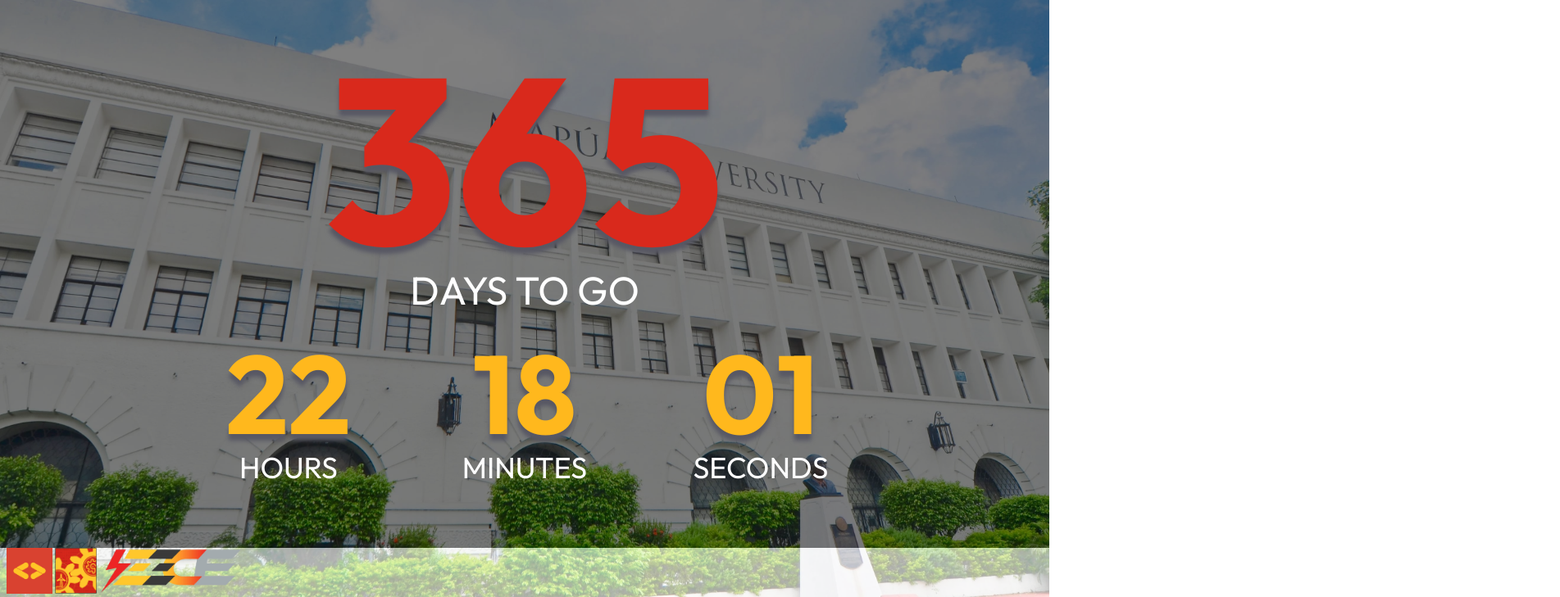
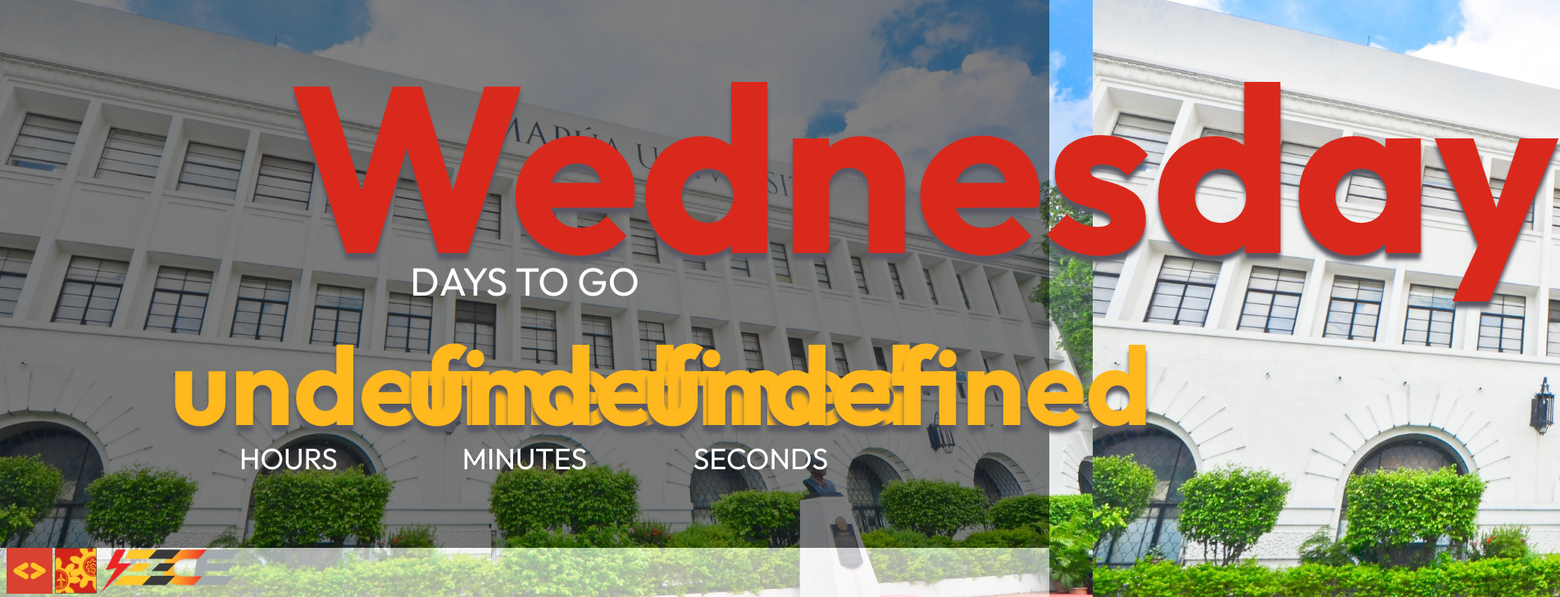
Before and after one commit to gdsc-mapua/Mapua100, a plain HTML site: page index.html in a window 1280 px wide. Shown: the part 154-883 px from the top of the page at 82% size, 1903 px wide, since content can reach past the window. Drawn offline with Linux system fonts and the light colour scheme.

Commit message:
updated script

```diff
--- a/index.html
+++ b/index.html
@@ -128,15 +128,19 @@
                 <span id="days">???</span>
                 <span>days to go</span>
             </div>
+
             <div class="break"></div>
+
             <div class="counter">
                 <span id="hours">??</span>
                 <span>hours</span>
             </div>
+
             <div class="counter">
                 <span id="minutes">??</span>
                 <span>minutes</span>
             </div>
+
             <div class="counter">
                 <span id="seconds">??</span>
                 <span>seconds</span>
@@ -155,18 +159,37 @@
             var minuteCounter = document.getElementById("minutes");
             var secondCounter = document.getElementById("seconds");
 
-            var endTimestamp = new Date("2025-01-25T00:00:00+08:00").getTime();
+            var endTimestamp = new Date("2025-01-25T19:25:00+08:00").getTime(); // Updated end timestamp
 
             function updateTime() {
                 var currentTimestamp = Date.now();
                 var delta = endTimestamp - currentTimestamp;
 
-                var days = Math.floor(delta / (1000 * 60 * 60 * 24));
-                var hours = Math.floor((delta % (1000 * 60 * 60 * 24)) / (1000 * 60 * 60));
-                var minutes = Math.floor((delta % (1000 * 60 * 60)) / (1000 * 60));
-                var seconds = Math.floor((delta % (1000 * 60)) / 1000);
+                // Check if the specified condition is met
+                if (currentTimestamp <= new Date("2024-01-25T19:25:00+08:00").getTime()) {
+                    // Hide the element with id "days"
+                    dayCounter.style.display = "none";
 
-                dayCounter.innerHTML = days < 10 ? `0${days}` : days;
+                    // Get the day of the week and display it in a new variable
+                    var daysOfWeek = ["Sunday", "Monday", "Tuesday", "Wednesday", "Thursday", "Friday", "Saturday"];
+                    var targetDate = new Date("2024-01-25T01:33:00+08:00");
+                    var dayIndex = targetDate.getUTCDay();
+                    var dayName = daysOfWeek[dayIndex];
+
+                    // Display the day instead of the days element
+                    dayCounter.innerHTML = dayName;
+                    dayCounter.style.display = "block";
+                } else {
+                    // Continue displaying the countdown if the condition is not met
+                    var days = Math.floor(delta / (1000 * 60 * 60 * 24));
+                    var hours = Math.floor((delta % (1000 * 60 * 60 * 24)) / (1000 * 60 * 60));
+                    var minutes = Math.floor((delta % (1000 * 60 * 60)) / (1000 * 60));
+                    var seconds = Math.floor((delta % (1000 * 60)) / 1000);
+
+                    dayCounter.innerHTML = days < 10 ? `0${days}` : days;
+                }
+
+                // Update the rest of the counters
                 hourCounter.innerHTML = hours < 10 ? `0${hours}` : hours;
                 minuteCounter.innerHTML = minutes < 10 ? `0${minutes}` : minutes;
                 secondCounter.innerHTML = seconds < 10 ? `0${seconds}` : seconds;
@@ -176,9 +199,8 @@
             setTimeout(() => {
                 setInterval(updateTime, 1000);
             }, Date.now() % 1000);
+        </script>
 
 
-
-        </script>
     </body>
 </html>
```
